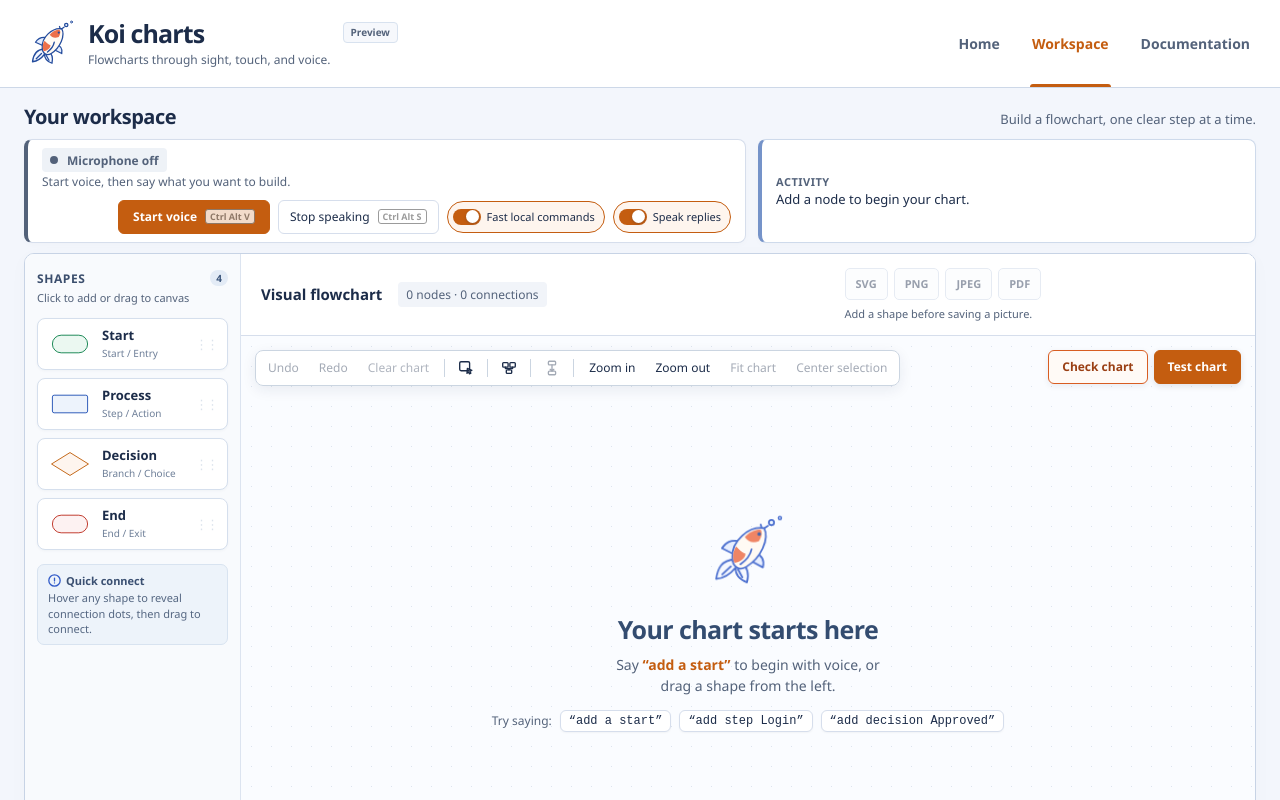
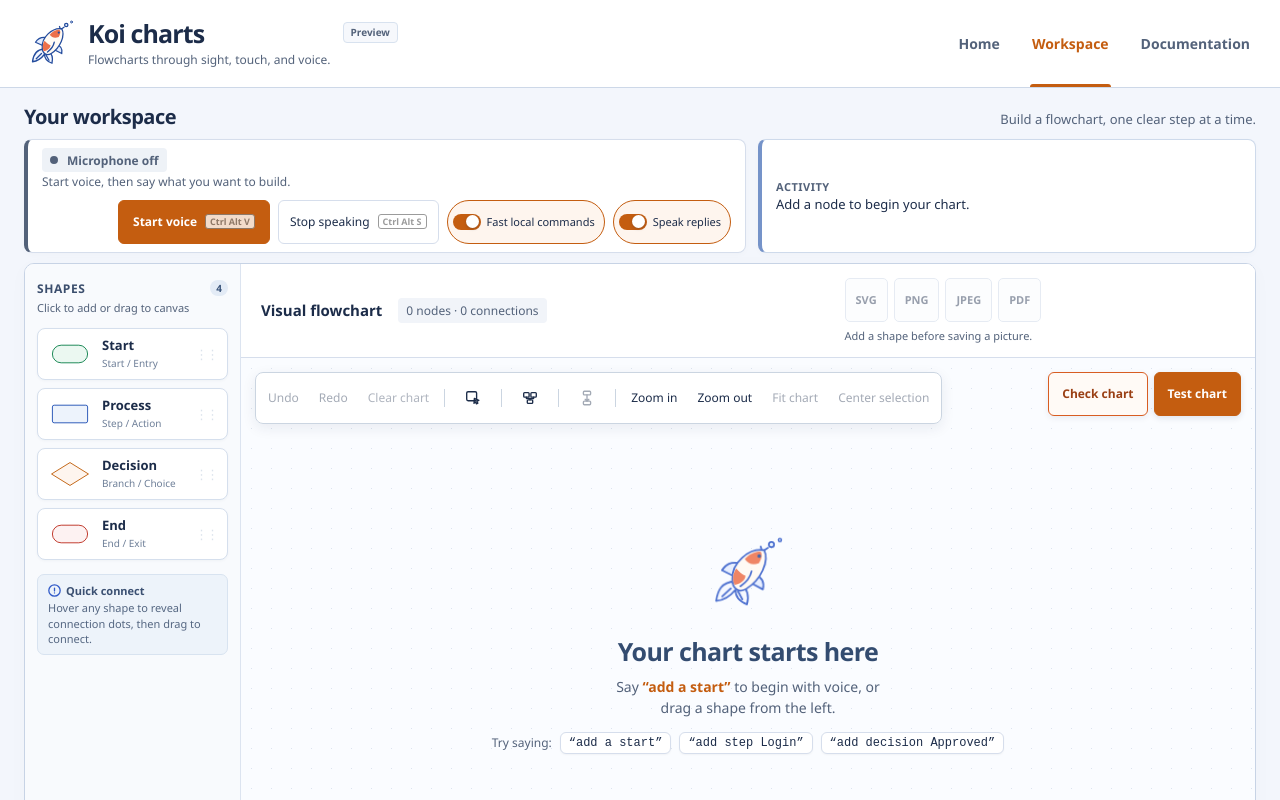
Before and after one commit to Shaurav-Vora/Koi-charts, a Next.js app: page /workspace in a window 1280 px wide. Shown: the top 800 px of the page. Built offline with nearby package versions, Linux system fonts and the light colour scheme.

Commit message:
fix: enlarge workspace touch targets

```diff
--- a/src/app/workspace.css
+++ b/src/app/workspace.css
@@ -35,7 +35,7 @@
   align-items: center;
   gap: 8px;
   padding: 6px 14px;
-  min-height: 34px;
+  min-height: 44px;
   border-radius: 6px;
   font-size: 12px;
   font-weight: 650;
@@ -76,7 +76,7 @@
   align-items: center;
   gap: 8px;
   padding: 5px 11px;
-  min-height: 34px;
+  min-height: 44px;
   border-radius: 6px;
   font-size: 12px;
   font-weight: 500;
@@ -108,7 +108,7 @@
   opacity: 0.78;
   white-space: nowrap;
 }
-#workspace .toggle-switch { min-height: 32px; padding: 3px 9px 3px 5px; font-size: 11px; font-weight: 500; gap: 6px; border-radius: 999px; }
+#workspace .toggle-switch { min-height: 44px; padding: 3px 9px 3px 5px; font-size: 11px; font-weight: 500; gap: 6px; border-radius: 999px; }
 #workspace .toggle-track { width: 28px; height: 16px; flex: 0 0 28px; padding: 1.5px; }
 #workspace .toggle-knob { width: 13px; height: 13px; }
 #workspace .toggle-switch.is-on .toggle-knob { transform: translateX(12px); }
@@ -282,10 +282,10 @@
 #workspace .audit-panel:not(.is-compact) { grid-column: 1 / -1; grid-row: 2; }
 #workspace .playback-panel.is-compact,
 #workspace .audit-panel.is-compact { display: block; justify-self: end; width: auto; max-height: none; overflow: visible; padding: 0; border: 0; background: transparent; box-shadow: none; }
-#workspace .playback-launch { min-height: 34px; padding: 6px 13px; border: 1px solid var(--accent); border-radius: 6px; background: var(--accent); color: #ffffff; font-size: 12px; font-weight: 650; cursor: pointer; box-shadow: 0 2px 6px rgba(28, 44, 73, .12); }
+#workspace .playback-launch { min-height: 44px; padding: 6px 13px; border: 1px solid var(--accent); border-radius: 6px; background: var(--accent); color: #ffffff; font-size: 12px; font-weight: 650; cursor: pointer; box-shadow: 0 2px 6px rgba(28, 44, 73, .12); }
 #workspace .playback-popover {
   position: absolute;
-  top: 40px;
+  top: 50px;
   right: 0;
   display: grid;
   gap: 10px;
@@ -341,7 +341,7 @@
 #workspace .audit-panel { border-left-color: #d85d22; box-shadow: 0 16px 40px rgba(28, 44, 73, .14); }
 #workspace .audit-popover {
   position: absolute;
-  top: 40px;
+  top: 50px;
   right: 0;
   display: grid;
   gap: 10px;
@@ -355,7 +355,7 @@
   background: #fff;
   box-shadow: 0 16px 40px rgba(28, 44, 73, .14);
 }
-#workspace .audit-launch { min-height: 34px; padding: 6px 13px; border: 1px solid #d85d22; border-radius: 6px; background: #fffaf6; color: #9a3f14; font-size: 12px; font-weight: 700; cursor: pointer; box-shadow: 0 2px 6px rgba(28, 44, 73, .08); }
+#workspace .audit-launch { min-height: 44px; padding: 6px 13px; border: 1px solid #d85d22; border-radius: 6px; background: #fffaf6; color: #9a3f14; font-size: 12px; font-weight: 700; cursor: pointer; box-shadow: 0 2px 6px rgba(28, 44, 73, .08); }
 #workspace .audit-launch.is-active { background: #d85d22; color: #fff; }
 #workspace .audit-launch:hover { background: #fff0e8; border-color: #bc4b18; color: #83320f; }
 #workspace .audit-launch:focus-visible,
@@ -363,7 +363,7 @@
 #workspace .audit-heading { display: flex; align-items: flex-start; justify-content: space-between; gap: 16px; padding-bottom: 10px; border-bottom: 1px solid #e3e9f1; }
 #workspace .audit-heading h3 { margin: 2px 0 0; color: var(--ink); font-size: 17px; letter-spacing: -.01em; }
 #workspace .audit-eyebrow { display: block; color: #b34e1c; font-size: 10px; font-weight: 800; letter-spacing: .11em; text-transform: uppercase; }
-#workspace .audit-close { width: 30px; height: 30px; padding: 0; border: 1px solid transparent; border-radius: 5px; background: transparent; color: #53627a; font-size: 21px; line-height: 1; cursor: pointer; }
+#workspace .audit-close { width: 44px; height: 44px; padding: 0; border: 1px solid transparent; border-radius: 5px; background: transparent; color: #53627a; font-size: 21px; line-height: 1; cursor: pointer; }
 #workspace .audit-close:hover { border-color: #d7e0ed; background: #f5f7fa; color: var(--ink); }
 #workspace .audit-summary { display: flex; align-items: baseline; justify-content: space-between; gap: 12px; color: #53627a; font-size: 11px; }
 #workspace .audit-summary strong { color: var(--ink); font-size: 13px; }
@@ -443,7 +443,7 @@
   font-size: 12px;
   font-weight: 550;
   padding: 4px 9px;
-  min-height: 28px;
+  min-height: 44px;
   border-radius: 4px;
   color: var(--ink);
   cursor: pointer;
@@ -480,7 +480,7 @@
 #workspace .canvas-controls button.arrange-button {
   display: grid;
   place-items: center;
-  width: 30px;
+  width: 44px;
   padding: 4px;
 }
 #workspace .canvas-controls button.selection-toggle svg,
@@ -650,8 +650,8 @@
 #workspace .canvas-inspector .inspector-close,
 #workspace .canvas-inspector .inspector-inspect,
 #workspace .canvas-inspector .inspector-locate {
-  width: 30px;
-  min-height: 30px;
+  width: 44px;
+  min-height: 44px;
   margin: 0;
   padding: 0;
   border: 1px solid transparent;
@@ -788,7 +788,7 @@
 #workspace .display-heading .count { font-size: 12px; padding: 4px 8px; border-radius: 4px; background: #f1f4f9; }
 #workspace .export-controls { gap: 6px; margin-left: auto; display: flex; align-items: center; }
 #workspace .export-controls button {
-  min-height: 32px;
+  min-height: 44px;
   padding: 5px 10px;
   border-radius: 5px;
   font-size: 11px;
@@ -1065,8 +1065,8 @@ kbd { font-family: inherit; font-size: .9em; border: 1px solid #c7d3e5; border-b
  #workspace .editor-toolbar { gap: 10px; }
  #workspace .canvas-controls { max-width: calc(100% - 24px); left: 12px; top: 12px; gap: 3px; }
  #workspace .canvas-controls button { padding: 6px 8px; }
- #workspace .canvas-review-tools { top: 88px; right: 12px; width: calc(100% - 24px); }
+ #workspace .canvas-review-tools { top: 116px; right: 12px; width: calc(100% - 24px); }
  #workspace .playback-popover,
- #workspace .audit-popover { max-height: 420px; }
+ #workspace .audit-popover { max-height: 390px; }
  #workspace .canvas-area { height: 580px; }
 }
```
